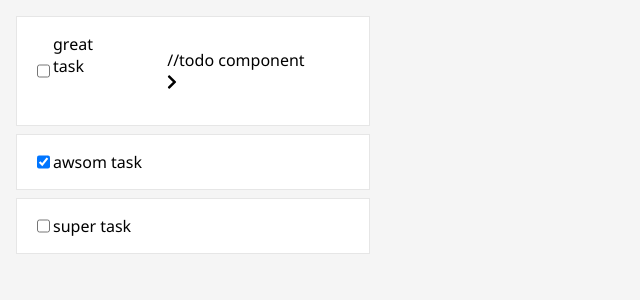
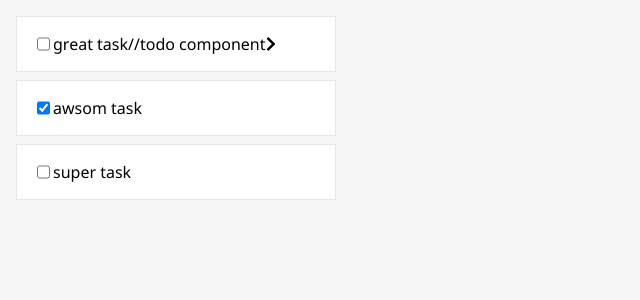
Before and after one commit to m-lobocki/PersonalNotes, a React (Create React App) app: page / in a window 1280 px wide. Shown: the top 300 px of the page, without its empty margins (0-640 px from the left). Built offline with nearby package versions, Linux system fonts and the light colour scheme.

Commit message:
Add border-box to all items

```diff
--- a/src/index.scss
+++ b/src/index.scss
@@ -1,3 +1,9 @@
+//global styles
+
+* {
+  box-sizing: border-box;
+}
+
 body {
   font-family: 'Segoe UI', 'Roboto', 'Helvetica', sans-serif;
 }
@@ -7,6 +13,6 @@ code {
 }
 
 //reset
-body, p, label {
+body, p, label, figure {
   margin: 0;
 }
```
